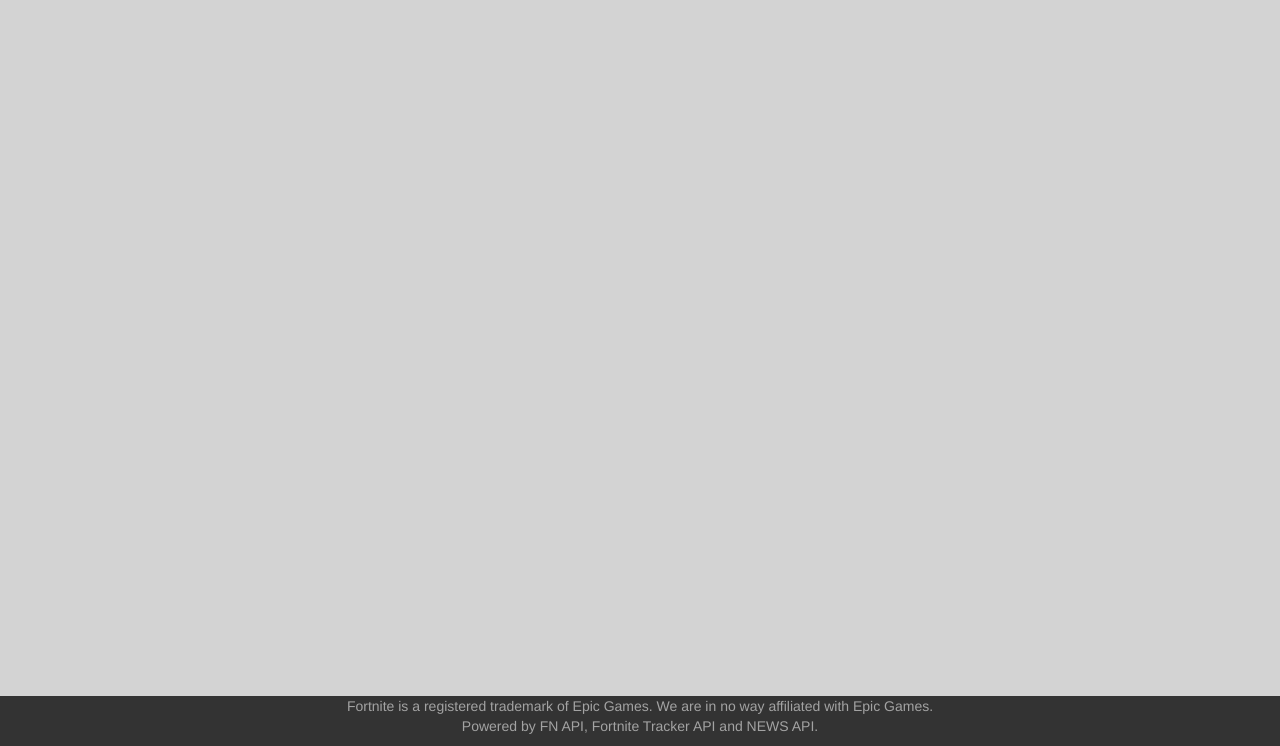
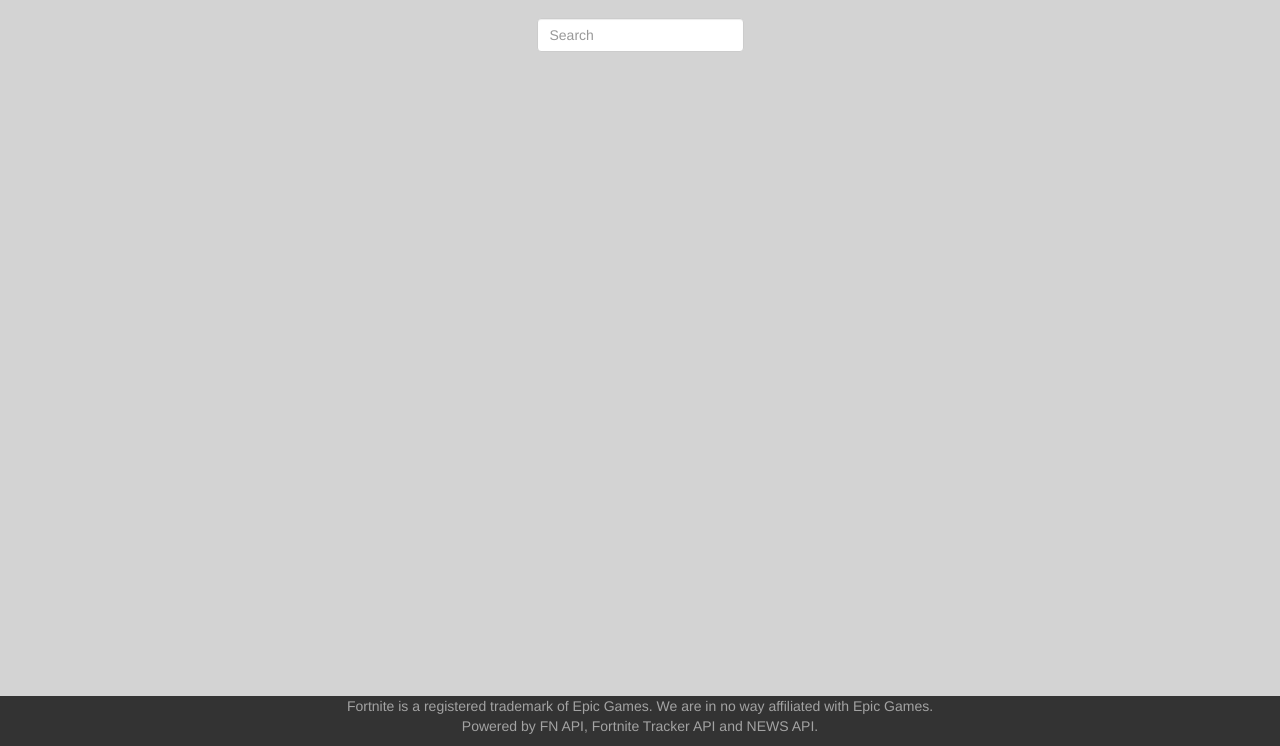
Before and after one commit to pankeelshah/FortniteHub, a plain HTML site: page news/fortnitenews.html in a window 1280 px wide. Shown: the part 54-800 px from the top of the page. Drawn offline with nearby package versions, Linux system fonts and the light colour scheme; no server answers.

Commit message:
dynamic changing of new articles

```diff
--- a/news/fortnitenews.css
+++ b/news/fortnitenews.css
@@ -95,3 +95,15 @@
     text-align: center;
 
   }
+  #inputSection{
+    text-align: center;
+    padding-top: 2.5%;
+}
+
+#searchbar{
+    display: flex;
+    /* width: 50%; */
+    justify-content: center;
+
+
+}
--- a/news/fortnitenews.html
+++ b/news/fortnitenews.html
@@ -25,6 +25,12 @@
                                 </ul>
                             </div>
                         </nav>
+                        <div id="searchbar" class="active-cyan-3 active-cyan-4 mb-4">
+                            <div>
+                                    <input id="search" onkeydown="test()" class="form-control" type="text" placeholder="Search" aria-label="Search">
+                            </div>
+
+                        </div>
                         <div class="cardContainer" id="wrapper"></div>
                 <div class="push"></div>
             </div>
--- a/news/fortnitenews.js
+++ b/news/fortnitenews.js
@@ -33,6 +33,7 @@ async function getNews(){
     // var wrapper = document.querySelector("#wrapper");
     var cardDiv = document.createElement("div");
     cardDiv.id = "cardDiv";
+    cardDiv.className = "cardDiv";
 
     var card = document.createElement("div");
     var br = document.createElement("br");
@@ -70,19 +71,38 @@ async function getNews(){
     link.appendChild(cardBody);
     cardBody.appendChild(title);
     cardBody.appendChild(discription);
-    if(count%3 == 0){
-      // console.log(count);
-      // console.log(article.title);
-      // mainDiv.appendChild(br);
+
+  }
+
+function test(){
+  var searchText = document.querySelector("#search").value;
+  let divs = document.getElementsByClassName("cardDiv");
+  console.log(searchText);
+  if(searchText != ""){
+
+    // console.log(divs);
+    for (let x = 0; x < divs.length; x++) {
+      var innerText = divs[x].innerText;
+      let div = divs[x];
+      if(innerText.toLowerCase().includes(searchText.toLowerCase())){
+        div.style.display = 'block';
+      }else{
+        console.log(false);
+        div.style.display = 'none';
+      }
     }
+  }else{
+    for (let x = 0; x < divs.length; x++) {
+
+        let div = divs[x];
+        div.style.display = 'block';
+  }
+}
 
 
+    // let content = div.innerHTML.trim();
 
-    // <div class="card-body">
-    //             <h4 class="card-title">Jane Doe</h4>
-    //             <p class="card-text">Some example text some example text. Jane Doe is an architect and engineer</p>
-    //             <a href="#" class="btn btn-primary">See Profile</a>
-    // </div>
-
-
-  }
+    // if (content == 'Handtekening' || content == 'Thuis') {
+    //     div.style.display = 'none';
+    // }
+}
```
